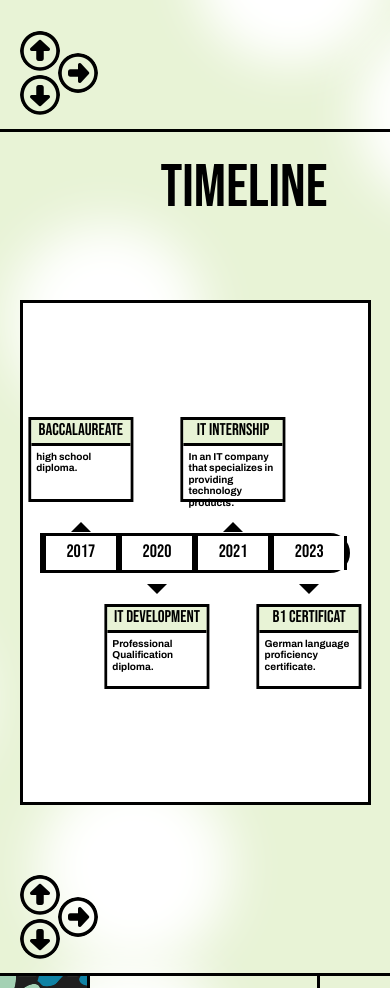
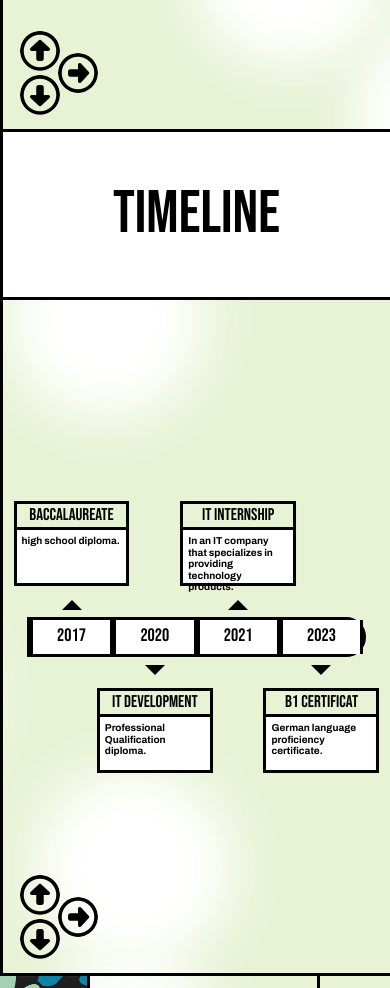
Before and after one commit to Abderahim-Bh/BaPortfolio, a plain HTML site: page index.html in a window 390 px wide. Shown: the part 2400-3388 px from the top of the page. Drawn offline with nearby package versions, Linux system fonts and the light colour scheme; a web font is replaced by a local one.

Commit message:
update timeline section and some features

```diff
--- a/Css/style.css
+++ b/Css/style.css
@@ -623,6 +623,7 @@
     position: absolute;
     justify-content: space-around;
     border-bottom: 3px solid black;
+    border-left: 3px solid black;
     display: grid;
     grid-template-columns: repeat(4,1fr);
     grid-template-rows: repeat(2,1fr);
@@ -898,7 +899,7 @@
     width: 10px;
     border: 3px solid black;
     border-radius: 50%;
-    margin-left: 35px;
+    margin-left: 10px;
 
 }
 .container .projectsAndSkillsSection .skillsSection .softSkills .soft p {
@@ -1039,30 +1040,38 @@
     width: 100%;
     height: 100%;
     position: absolute;
-    display: flex;
-    align-items: center;
-    justify-content: center;
+    display: grid;
+    grid-template-columns: repeat(4,1fr);
+    grid-template-rows: repeat(2,1fr);
+    grid-template-areas: "ttm tl tl tl" "ttm tl tl tl";
     border-bottom: 3px solid black;
+    border-left: 3px solid black;
 }
 
 .container .studiesAndCertificationsSection .studiesSection .timlineContainer{
-    height: 60%;
-    width: 90%;
-    display: flex;
-    align-items: center;
-    justify-content: center;
+    grid-area: tl;
+    display: flex;
+    align-items: center;
+    justify-content: center;
+    position: relative;
+    padding: 5px;
+}
+.container .studiesAndCertificationsSection .studiesSection .timeLineTitelContainer{
+    grid-area: ttm;
     background-color: white;
-    border: 3px solid black;
-    position: relative;
-}
-.container .studiesAndCertificationsSection .studiesSection .timlineContainer .timeLineTitel {
-    position: absolute;
-    top: -30%;
-    left: 40%;
+    border-right: 3px solid black;
+    display: flex;
+    align-items: center;
+    justify-content: center;
+
+}
+
+.container .studiesAndCertificationsSection .studiesSection .timeLineTitelContainer .timeLineTitel{
     font-size: 70px;
     font-family: var(--secondFont);
     opacity: 0;
 }
+
 .container .studiesAndCertificationsSection .studiesSection .timlineContainer .timeline{
     height: 50px;
     width: 90%;
@@ -1090,8 +1099,8 @@
     content: "";
     position: absolute;
     left: 50%;
-    top: -100%;
-    transform: translate(-50%,50%);
+    top: -30px;
+    transform: translate(-50%,0px);
     border-top: 10px solid transparent;
     border-right: 10px solid transparent;
     border-bottom: 10px solid black;
@@ -1103,8 +1112,8 @@
     content: "";
     position: absolute;
     left: 50%;
-    top: 100%;
-    transform: translate(-50%, 70%);
+    top: 55px;
+    transform: translate(-50%, 0px);
     border-top: 10px solid black;
     border-right: 10px solid transparent;
     border-bottom: 10px solid transparent;
@@ -1114,8 +1123,8 @@
     content: "";
     position: absolute;
     left: 50%;
-    top: -100%;
-    transform: translate(-50%, 50%);
+    top: -30px;
+    transform: translate(-50%, 0px);
     border-top: 10px solid transparent;
     border-right: 10px solid transparent;
     border-bottom: 10px solid black;
@@ -1125,8 +1134,8 @@
     content: "";
     position: absolute;
     left: 50%;
-    top: 100%;
-    transform: translate(-50%, 70%);
+    top: 55px;
+    transform: translate(-50%, 0px);
     border-top: 10px solid black;
     border-right: 10px solid transparent;
     border-bottom: 10px solid transparent;
@@ -1205,6 +1214,7 @@
     transition: all 1s ease;
     z-index: 3;
     border-bottom: 3px solid black;
+    border-left: 3px solid black;
     display: grid;
     grid-template-columns: repeat(4,1fr);
     grid-template-rows: repeat(3,1fr);
@@ -1220,7 +1230,6 @@
     align-items: center;
     justify-content: center;
     border-right: 3px solid black;
-    border-left: 3px solid black;
     text-align: center;
 }
 
@@ -1317,12 +1326,14 @@
     display: flex;
     align-items: center;
     justify-content: center;
+    z-index: 2;
 }
 
 .container .studiesAndCertificationsSection .certificationsSection .certificateContainer .showCertificat img{
     border: 3px solid black;
     width: 60%;
 }
+
 
 
 
@@ -1371,6 +1382,7 @@
     transform: scale(1.1);
 
 }
+
 
 /* ----------------------------End of the studiesAndCertificationsSection part---------------------------- */
 
@@ -1439,6 +1451,7 @@
 .container .contactSection .contactContainer .divContainer .theDiv{
     font-weight: 500;
     font-size: 14px;
+    text-align: center;
 }
 
 .container .contactSection .socialMediaContainer{
@@ -1562,12 +1575,17 @@
         .container .projectsAndSkillsSection .projectSection .projectHead{
             font-size: 60px;
         }
-        .container .studiesAndCertificationsSection .studiesSection .timlineContainer .timeLineTitel{
+        .container .studiesAndCertificationsSection .studiesSection .timeLineTitelContainer .timeLineTitel{
             font-size: 60px;
         }
         .container .studiesAndCertificationsSection .certificationsSection .certificatTitle .theTitle {
-            font-size: 40px;
+            font-size: 60px;
         }
+
+        .container .studiesAndCertificationsSection .certificationsSection .certificateContainer{
+            overflow: scroll;
+        }
+
         .container .contactSection .getInTouchContainer{
             font-size: 145px;
         }
@@ -1593,6 +1611,11 @@
 
 }
 
+
+
+
+
+
 /* Medium devices (tablets, 768px and up) */
 @media (max-width: 768px) {
     .container .bioSection nav ul li:nth-child(2){
@@ -1642,7 +1665,7 @@
     }
 
     .container .projectsAndSkillsSection .projectSection{
-        grid-template-rows: repeat(10,1fr);
+        grid-template-rows: 10vh repeat(9, 1fr);
         grid-template-areas: "hd hd hd hd" "pj pj pj pj" "pj pj pj pj" "pj pj pj pj" "pj pj pj pj" "pj pj pj pj" "pj pj pj pj" "pj pj pj pj" "pj pj pj pj" "pj pj pj pj";
     }
     .container .projectsAndSkillsSection .projectSection .projectHead{
@@ -1650,13 +1673,13 @@
         border-bottom: 3px solid black;
     }
     .container .projectsAndSkillsSection .skillsSection .hardSkills .titleHardSkills{
-        font-size: 20px;
+        font-size: 18px;
     }
     .container .projectsAndSkillsSection .skillsSection .basicKnowlidge .titleKnowlidge{
-        font-size: 20px;
+        font-size: 18px;
     }
     .container .projectsAndSkillsSection .skillsSection .softSkills .titleSoft{
-        font-size: 20px;
+        font-size: 18px;
     }
     .container .projectsAndSkillsSection .skillsSection .hardSkills .skills{
         height: 80%;
@@ -1681,6 +1704,18 @@
     .container .projectsAndSkillsSection .skillsSection .hardSkills .skills .skillName {
         padding-top: 5px;
     }
+
+    .container .studiesAndCertificationsSection .studiesSection{
+        grid-template-rows: 10vh repeat(9,1fr);
+        grid-template-areas: "ttm ttm ttm ttm" "ttm ttm ttm ttm" "tl tl tl tl" "tl tl tl tl" "tl tl tl tl" "tl tl tl tl" "tl tl tl tl" "tl tl tl tl" "tl tl tl tl" "tl tl tl tl";
+
+    }
+
+    .container .studiesAndCertificationsSection .studiesSection .timeLineTitelContainer{
+        border-right: none;
+        border-bottom: 3px solid black;
+    }
+
     .container .studiesAndCertificationsSection .studiesSection .timlineContainer .timeline .timeLineData .dd{
         width: 150%;
     }
@@ -1701,9 +1736,17 @@
     .container .studiesAndCertificationsSection .studiesSection .timlineContainer .timeline .timeLineData p {
         font-size: 18px;
     }
+
+    .container .studiesAndCertificationsSection .studiesSection .timlineContainer .timeline .td4::before{
+        top: 45px;
+    }
+    .container .studiesAndCertificationsSection .studiesSection .timlineContainer .timeline .td2::before{
+        top: 45px;
+    }
+
     .container .studiesAndCertificationsSection .certificationsSection{
-        grid-template-rows: repeat(10,1fr);
-        grid-template-areas: "tttp tttp tttp tttp" "pcp pcp pcp pcp" "pcp pcp pcp pcp" "pcp pcp pcp pcp" "pcp pcp pcp pcp" "pcp pcp pcp pcp" "pcp pcp pcp pcp" "pcp pcp pcp pcp" "pcp pcp pcp pcp" "pcp pcp pcp pcp";
+        grid-template-rows: 10vh repeat(9,1fr);
+        grid-template-areas: "tttp tttp tttp tttp" "tttp tttp tttp tttp" "pcp pcp pcp pcp" "pcp pcp pcp pcp" "pcp pcp pcp pcp" "pcp pcp pcp pcp" "pcp pcp pcp pcp" "pcp pcp pcp pcp" "pcp pcp pcp pcp" "pcp pcp pcp pcp";
     }
     .container .studiesAndCertificationsSection .certificationsSection .headTitleContainer{
         border-left: none;
@@ -1711,6 +1754,10 @@
         border-bottom: 3px solid black;
     }
 
+    .container .studiesAndCertificationsSection .certificationsSection .certificateContainer{
+        padding-left: 100px;
+    }
+
     .container .contactSection .getInTouchContainer{
         font-size: 110px;
     }
--- a/index.html
+++ b/index.html
@@ -721,9 +721,6 @@
         <div class="section studiesAndCertificationsSection" id="studiesAndCertificationsId">
             <div class="studiesSection">
                 <div class="timlineContainer">
-                    <div class="timeLineTitel">
-                        timeline
-                    </div>
                     <div class="timeline">
                         <div class="timeLineData td1">
                             <p>2017</p>
@@ -763,12 +760,15 @@
                         </div>
                     </div>
                 </div>
+                <div class="timeLineTitelContainer">
+                    <div class="timeLineTitel">timeline</div>
+                </div>
             </div>
             <div class="certificationsSection">
                 <div class="headTitleContainer">
                     <div class="certificatTitle">
                         <div class="theTitle">
-                            Certifications <br>&<br> Deplomas
+                            Certifications & Deplomas
                         </div>
                     </div>
                 </div>
```
